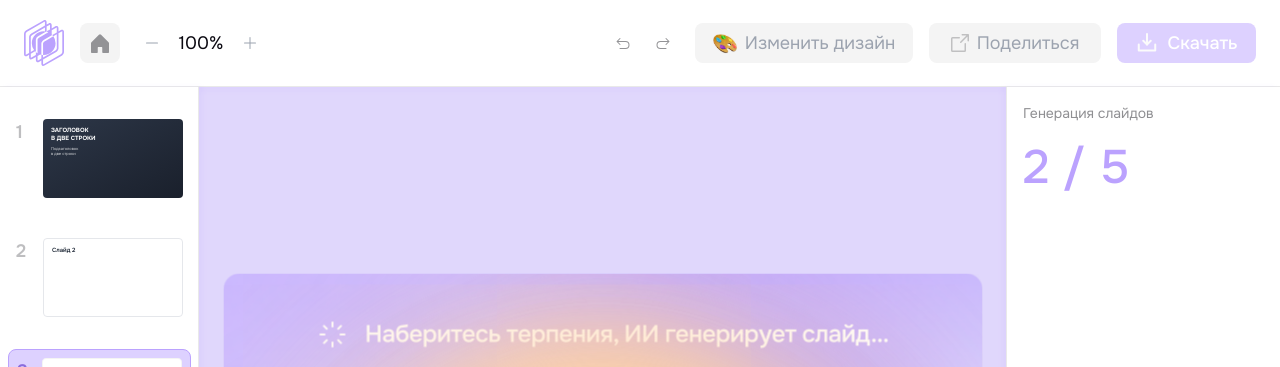
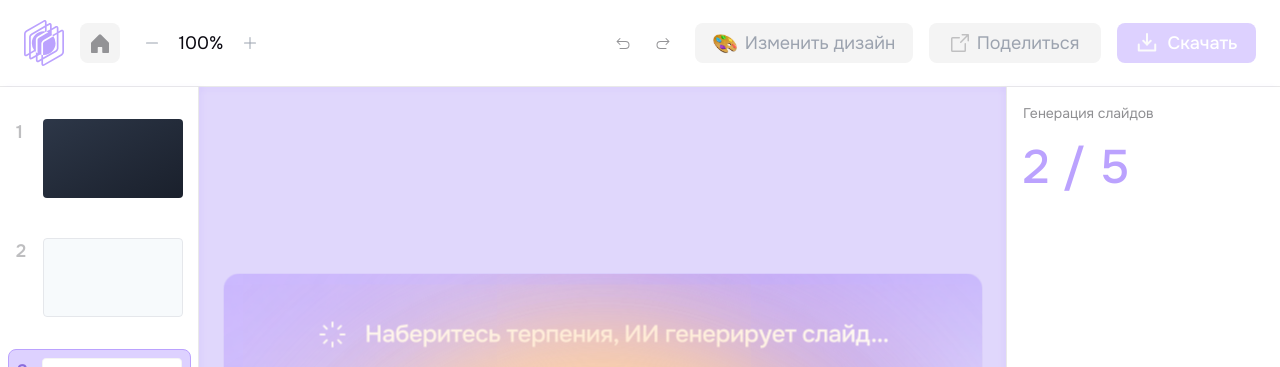
Before and after one commit to senseiGai/presentology-front, a Next.js app: page /presentation-generation in a window 1280 px wide. Shown: the top 367 px of the page. Built offline with nearby package versions, Linux system fonts and the light colour scheme.

Commit message:
feat: Enhance SlidePreviewContent with dynamic rendering of text, tables, and images

```diff
--- a/src/entities/SlidePreviewContent/ui/SlidePreviewContent.tsx
+++ b/src/entities/SlidePreviewContent/ui/SlidePreviewContent.tsx
@@ -1,4 +1,4 @@
-import React from "react";
+import React, { useEffect, useState } from "react";
 import PreviewGenerationLoaderIcon from "../../../../public/icons/PreviewGenerationLoaderIcon";
 import { usePresentationStore } from "@/shared/stores/usePresentationStore";
 import { getSlideType } from "@/entities/SlideContent";
@@ -14,8 +14,37 @@ export const SlidePreviewContent: React.FC<SlidePreviewContentProps> = ({
   isGenerated,
   isCurrentlyGenerating,
 }) => {
+  // Состояние для принудительного обновления
+  const [forceUpdateCount, forceUpdate] = useState(0);
+
   // Получаем данные из store для отображения реального контента
-  const { textElementContents, textElementStyles } = usePresentationStore();
+  const {
+    textElementContents,
+    textElementStyles,
+    textElementPositions,
+    tableElements,
+    imageElements,
+    // Добавляем дополнительные зависимости для отслеживания всех изменений
+    selectedTextElement,
+    zoomLevel,
+  } = usePresentationStore();
+
+  // useEffect для отслеживания изменений
+  useEffect(() => {
+    console.log(
+      "SlidePreviewContent useEffect triggered for slide:",
+      slideNumber
+    );
+    forceUpdate((prev) => prev + 1);
+  }, [
+    textElementContents,
+    textElementPositions,
+    textElementStyles,
+    tableElements,
+    imageElements,
+    selectedTextElement,
+    slideNumber,
+  ]);
 
   if (!isGenerated && !isCurrentlyGenerating) {
     return (
@@ -42,89 +71,273 @@ export const SlidePreviewContent: React.FC<SlidePreviewContentProps> = ({
     return textElementContents[elementId] || fallback;
   };
 
-  // Функция для проверки существования элемента
-  const hasElement = (elementId: string) => {
-    return textElementContents[elementId] !== undefined;
+  // Функция для получения позиции элемента
+  const getElementPosition = (elementId: string) => {
+    const position = textElementPositions[elementId] ||
+      textElementStyles[elementId] || { x: 0, y: 0 };
+    return position;
+  };
+
+  // Масштаб для миниатюры (реальные размеры контейнера в SlidePreview)
+  const SCALE = 0.18; // Подходящий масштаб для контейнера 140x79
+  const PREVIEW_WIDTH = 140; // Реальная ширина контейнера в SlidePreview
+  const PREVIEW_HEIGHT = 79; // Реальная высота контейнера в SlidePreview
+  const ORIGINAL_WIDTH = 759;
+  const ORIGINAL_HEIGHT = 427;
+
+  // Рендер динамических текстовых элементов в миниатюре
+  const renderPreviewTextElements = () => {
+    const slideType = getSlideType(slideNumber);
+
+    // Определяем статические элементы для каждого типа слайда
+    let staticElementIds: string[] = [];
+
+    if (slideType === "title") {
+      staticElementIds = ["title-main", "title-sub"];
+    } else {
+      // Для default слайдов
+      staticElementIds = [`slide-${slideNumber}-text`];
+    }
+
+    // Используем только элементы, которые реально существуют в textElementContents
+    // так как это основной источник истины для существования элементов
+    const allElementIds = Object.keys(textElementContents).filter(
+      (elementId) => {
+        // Включаем статические элементы для соответствующего типа слайда
+        if (staticElementIds.includes(elementId)) {
+          return true;
+        }
+        // Включаем динамические элементы этого слайда
+        return (
+          elementId.includes(`slide-${slideNumber}-`) &&
+          !staticElementIds.includes(elementId)
+        );
+      }
+    );
+
+    console.log(
+      `Rendering preview text elements for slide ${slideNumber}:`,
+      allElementIds
+    );
+
+    return allElementIds
+      .map((elementId) => {
+        const position = getElementPosition(elementId);
+        const content = textElementContents[elementId];
+        const elementStyles = textElementStyles[elementId] || {};
+
+        // Если контент пустой, не отображаем элемент
+        if (!content || content.trim() === "") {
+          return null;
+        }
+
+        // Масштабируем позицию
+        const scaledX = (position.x || 0) * SCALE;
+        const scaledY = (position.y || 0) * SCALE;
+
+        // Определяем размер текста в зависимости от элемента и его стилей
+        let fontSize = "3px";
+        let fontWeight = "normal";
+        let color = "#6B7280";
+
+        if (elementId === "title-main") {
+          fontSize = "4px";
+          fontWeight = "bold";
+          color = "white";
+        } else if (elementId === "title-sub") {
+          fontSize = "2.5px";
+          fontWeight = "light";
+          color = "rgba(255, 255, 255, 0.8)";
+        } else if (elementId === `slide-${slideNumber}-text`) {
+          fontSize = "3px";
+          color = "#6B7280";
+        }
+
+        // Применяем стили из store если они есть
+        if (elementStyles.fontSize) {
+          // Масштабируем размер шрифта для миниатюры
+          const scaledFontSize = Math.max(
+            2,
+            (elementStyles.fontSize || 18) * SCALE
+          );
+          fontSize = `${scaledFontSize}px`;
+        }
+
+        if (elementStyles.color) {
+          color = elementStyles.color;
+        }
+
+        if (elementStyles.fontWeight) {
+          fontWeight = elementStyles.fontWeight;
+        }
+
+        console.log(`Rendering element ${elementId}:`, {
+          position,
+          content: content.substring(0, 20),
+          scaledX,
+          scaledY,
+          fontSize,
+          fontWeight,
+          color,
+          elementStyles,
+        });
+
+        return (
+          <div
+            key={elementId}
+            className="absolute overflow-hidden leading-tight"
+            style={{
+              left: `${scaledX}px`,
+              top: `${scaledY}px`,
+              fontSize,
+              fontWeight,
+              color,
+              maxWidth: `${Math.max(10, PREVIEW_WIDTH - scaledX)}px`,
+              maxHeight: `${Math.max(10, PREVIEW_HEIGHT - scaledY)}px`,
+              transform: `rotate(${elementStyles.rotation || 0}deg)`,
+              transformOrigin: "top left",
+            }}
+          >
+            {content.split("\n").map((line, index) => (
+              <div key={index} className="truncate">
+                {line.length > 25 ? `${line.substring(0, 25)}...` : line}
+              </div>
+            ))}
+          </div>
+        );
+      })
+      .filter(Boolean); // Убираем null элементы
+  };
+
+  // Рендер таблиц в миниатюре
+  const renderPreviewTableElements = () => {
+    const slideTableElements = tableElements[slideNumber] || {};
+
+    return Object.entries(slideTableElements).map(([elementId, tableData]) => {
+      const scaledX = (tableData.position?.x || 100) * SCALE;
+      const scaledY = (tableData.position?.y || 100) * SCALE;
+      const scaledWidth = Math.min(40, 200 * SCALE); // Ограничиваем размер
+      const scaledHeight = Math.min(25, 120 * SCALE);
+
+      console.log(`Rendering table ${elementId}:`, {
+        originalPosition: tableData.position,
+        scaledX,
+        scaledY,
+        scaledWidth,
+        scaledHeight,
+      });
+
+      return (
+        <div
+          key={elementId}
+          className="absolute bg-white border border-gray-300 rounded-[1px] overflow-hidden"
+          style={{
+            left: `${scaledX}px`,
+            top: `${scaledY}px`,
+            width: `${scaledWidth}px`,
+            height: `${scaledHeight}px`,
+          }}
+        >
+          {/* Простая сетка для отображения таблицы */}
+          <div
+            className="w-full h-full grid gap-[0.5px] p-[1px]"
+            style={{
+              gridTemplateColumns: `repeat(${Math.min(
+                tableData.cols,
+                3
+              )}, 1fr)`,
+              gridTemplateRows: `repeat(${Math.min(tableData.rows, 3)}, 1fr)`,
+            }}
+          >
+            {Array.from(
+              { length: Math.min(tableData.rows * tableData.cols, 9) },
+              (_, index) => {
+                const row = Math.floor(index / Math.min(tableData.cols, 3));
+                const col = index % Math.min(tableData.cols, 3);
+                const cellContent = tableData.cells?.[row]?.[col] || "";
+
+                return (
+                  <div
+                    key={index}
+                    className="bg-gray-50 text-[2px] leading-tight overflow-hidden flex items-center justify-center border-[0.5px] border-gray-200"
+                  >
+                    {cellContent.length > 3
+                      ? cellContent.substring(0, 3)
+                      : cellContent}
+                  </div>
+                );
+              }
+            )}
+          </div>
+        </div>
+      );
+    });
+  };
+
+  // Рендер изображений в миниатюре
+  const renderPreviewImageElements = () => {
+    const slideImageElements = imageElements[slideNumber] || {};
+
+    return Object.entries(slideImageElements).map(([elementId, imageData]) => {
+      const scaledX = (imageData.position?.x || 100) * SCALE;
+      const scaledY = (imageData.position?.y || 100) * SCALE;
+      const scaledWidth = Math.min(30, (imageData.width || 150) * SCALE);
+      const scaledHeight = Math.min(20, (imageData.height || 100) * SCALE);
+
+      console.log(`Rendering image ${elementId}:`, {
+        originalPosition: imageData.position,
+        originalSize: { width: imageData.width, height: imageData.height },
+        scaledX,
+        scaledY,
+        scaledWidth,
+        scaledHeight,
+      });
+
+      return (
+        <div
+          key={elementId}
+          className="absolute bg-green-100 border border-green-300 rounded-[1px] flex items-center justify-center"
+          style={{
+            left: `${scaledX}px`,
+            top: `${scaledY}px`,
+            width: `${scaledWidth}px`,
+            height: `${scaledHeight}px`,
+          }}
+        >
+          {imageData.src ? (
+            <img
+              src={imageData.src}
+              alt={imageData.alt || ""}
+              className="w-full h-full object-cover rounded-[1px]"
+            />
+          ) : (
+            <div className="text-[2px] text-green-600 text-center">IMG</div>
+          )}
+        </div>
+      );
+    });
   };
 
   // Рендер превью на основе типа слайда и реального контента
   const renderSlidePreview = () => {
+    const slideType = getSlideType(slideNumber);
+
     switch (slideType) {
       case "title":
-        // Титульный слайд - используем реальные данные
-        const titleMain = getElementContent(
-          "title-main",
-          "ЗАГОЛОВОК\nВ ДВЕ СТРОКИ"
-        );
-        const titleSub = getElementContent(
-          "title-sub",
-          "Подзаголовок\nв две строки"
-        );
-
         return (
-          <div className="w-full h-full bg-gradient-to-br from-[#2D3748] to-[#1A202C] rounded-[4px] p-2 text-white">
-            <div className="text-[6px] font-bold mb-1 leading-tight">
-              {titleMain.split("\n").map((line, index) => (
-                <div key={index}>{line}</div>
-              ))}
-            </div>
-            <div className="text-[4px] mt-1 leading-tight opacity-80">
-              {titleSub.split("\n").map((line, index) => (
-                <div key={index}>{line}</div>
-              ))}
-            </div>
+          <div className="w-full h-full bg-gradient-to-br from-[#2D3748] to-[#1A202C] rounded-[4px] relative overflow-hidden">
+            {renderPreviewTextElements()}
+            {renderPreviewTableElements()}
+            {renderPreviewImageElements()}
           </div>
         );
 
       default:
-        // Обычные слайды - проверяем, есть ли текстовый контент
-        const slideTextId = `slide-${slideNumber}-text`;
-        const slideContent = getElementContent(
-          slideTextId,
-          `Слайд ${slideNumber}`
-        );
-
-        // Проверяем наличие динамических элементов для этого слайда
-        const dynamicElements = Object.keys(textElementContents).filter(
-          (elementId) =>
-            elementId.includes(`slide-${slideNumber}`) &&
-            elementId !== slideTextId
-        );
-
         return (
-          <div className="w-full h-full bg-white rounded-[4px] p-2 border border-[#E5E7EB]">
-            {/* Основной текст слайда */}
-            <div className="text-[6px] font-semibold text-[#1F2937] mb-1 leading-tight">
-              {slideContent.length > 30
-                ? `${slideContent.substring(0, 30)}...`
-                : slideContent}
-            </div>
-
-            {/* Дополнительные текстовые элементы */}
-            {dynamicElements.length > 0 && (
-              <div className="space-y-[1px] mt-1">
-                {dynamicElements.slice(0, 3).map((elementId, index) => {
-                  const content = getElementContent(elementId, "Текст");
-                  return (
-                    <div
-                      key={elementId}
-                      className="text-[4px] text-[#6B7280] leading-tight"
-                    >
-                      {content.length > 25
-                        ? `${content.substring(0, 25)}...`
-                        : content}
-                    </div>
-                  );
-                })}
-                {dynamicElements.length > 3 && (
-                  <div className="text-[4px] text-[#9CA3AF]">
-                    +{dynamicElements.length - 3} ещё
-                  </div>
-                )}
-              </div>
-            )}
-
-            {/* Индикатор количества элементов */}
+          <div className="w-full h-full bg-[#F7FAFC] rounded-[4px] relative overflow-hidden border border-[#E5E7EB]">
+            {renderPreviewTextElements()}
+            {renderPreviewTableElements()}
+            {renderPreviewImageElements()}
           </div>
         );
     }
```
